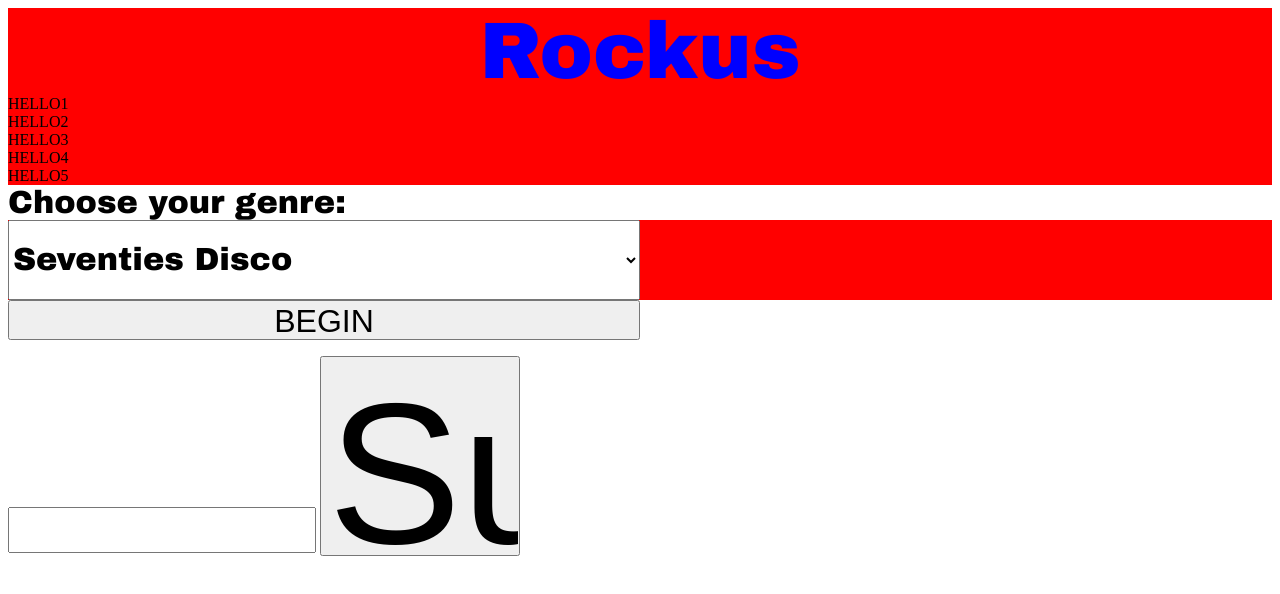
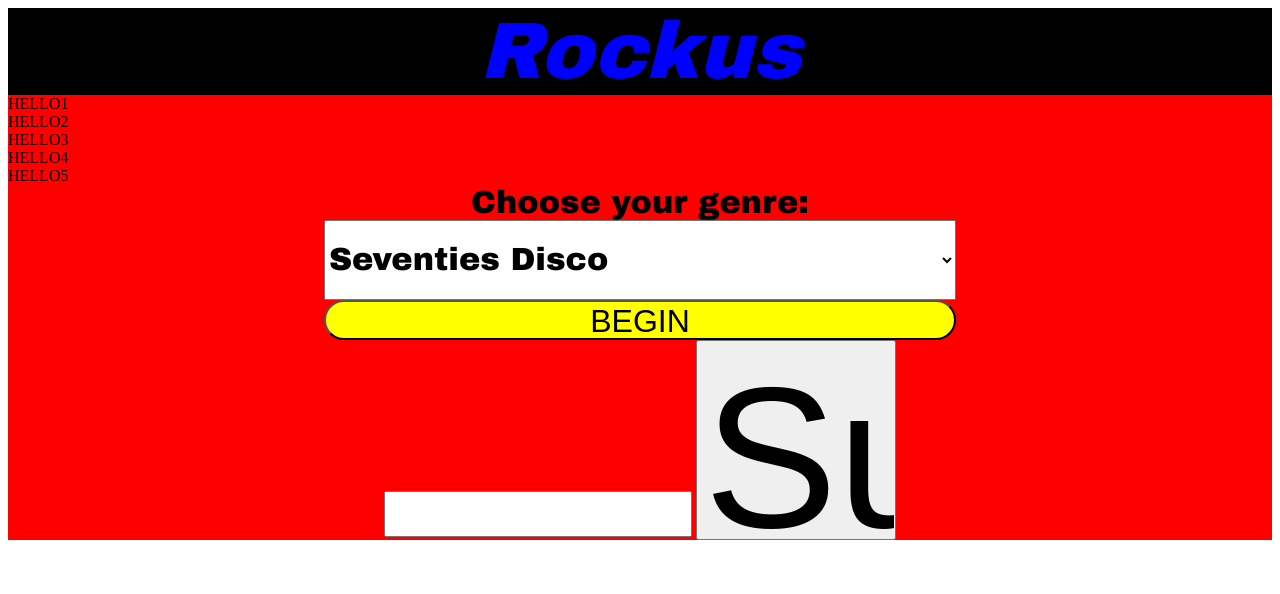
Before and after one commit to paulinoj/oldRockus, a website: page views/index.html in a window 1280 px wide. Drawn offline with nearby package versions, Linux system fonts and the light colour scheme.

Commit message:
Styled buttons

```diff
--- a/views/index.html
+++ b/views/index.html
@@ -6,19 +6,21 @@
     <title>ROCKUS</title>
     <script src="http://ajax.googleapis.com/ajax/libs/jquery/1.11.3/jquery.min.js"></script>
      <style>
- /*       audio {
+        audio {
            display:none;
         }
 
-        div {
+ /*       div {
           background-color: black;
         }
 */
         .masthead {
             font-size: 500%;
+            font-style: italic;
             color: blue;
             text-align: center;
             font-family: Arial Black;
+            background-color: black;
         }
         .menu {
             width: 50%;
@@ -44,6 +46,8 @@
             width: 50%;
             height: 40px;
             font-size: 200%;
+            background-color: yellow;
+            border-radius: 25px;
         }
         #message {
             width: 300px;
@@ -83,6 +87,7 @@
             <audio id="audioPlayer5" controls/>
         </div>
     </div>
+    <div style="text-align:center;">
     <span class="menu">Choose your genre:  </span>
     <div class="styled-select">
     <select id="genre" class="menu">
@@ -91,15 +96,24 @@
         <option value="classical">Classical</option>
     </select><br>
     </div>
-    <button id="begin">BEGIN</button>
+    </div>
+
+    <div style="text-align:center;">
+        <button id="begin">BEGIN</button>
+    </div>
+
+    <div style="text-align:center;">
+    <form action="#" id="send" method="post">
+        <input type="text" name="message" id="message" />
+        <input type="submit" name="submit" class="submit" />
+    </form>
+    </div>
+    <div style="text-align:center;">
     <div>
         <ul class='answers'>
         </ul>
     </div>
-    <form action="#" id="send" method="post">
-        <input type="text" name="message" id="message" />
-        <input type="submit" name="submit" class="submit" />
-    </form>
+    </div>
 </body>
 <script>
 $(document).ready(function() {
```
